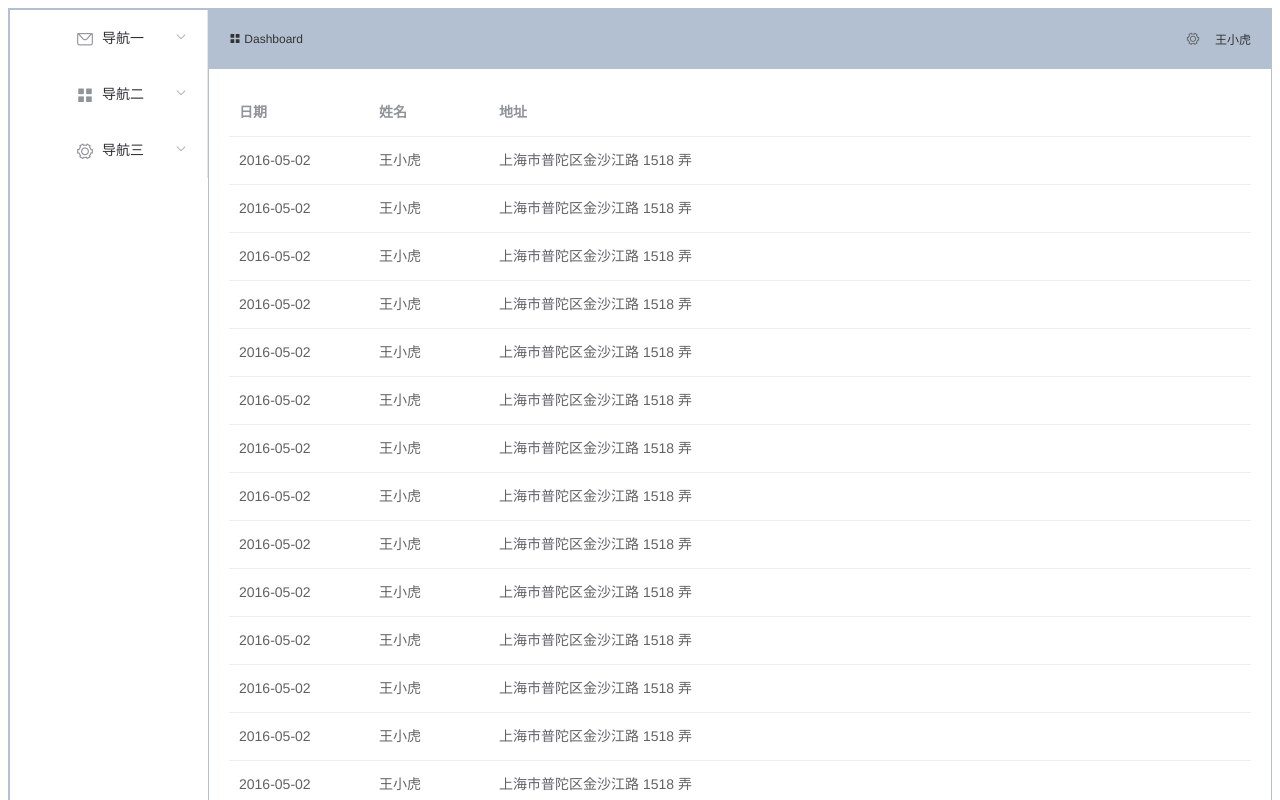
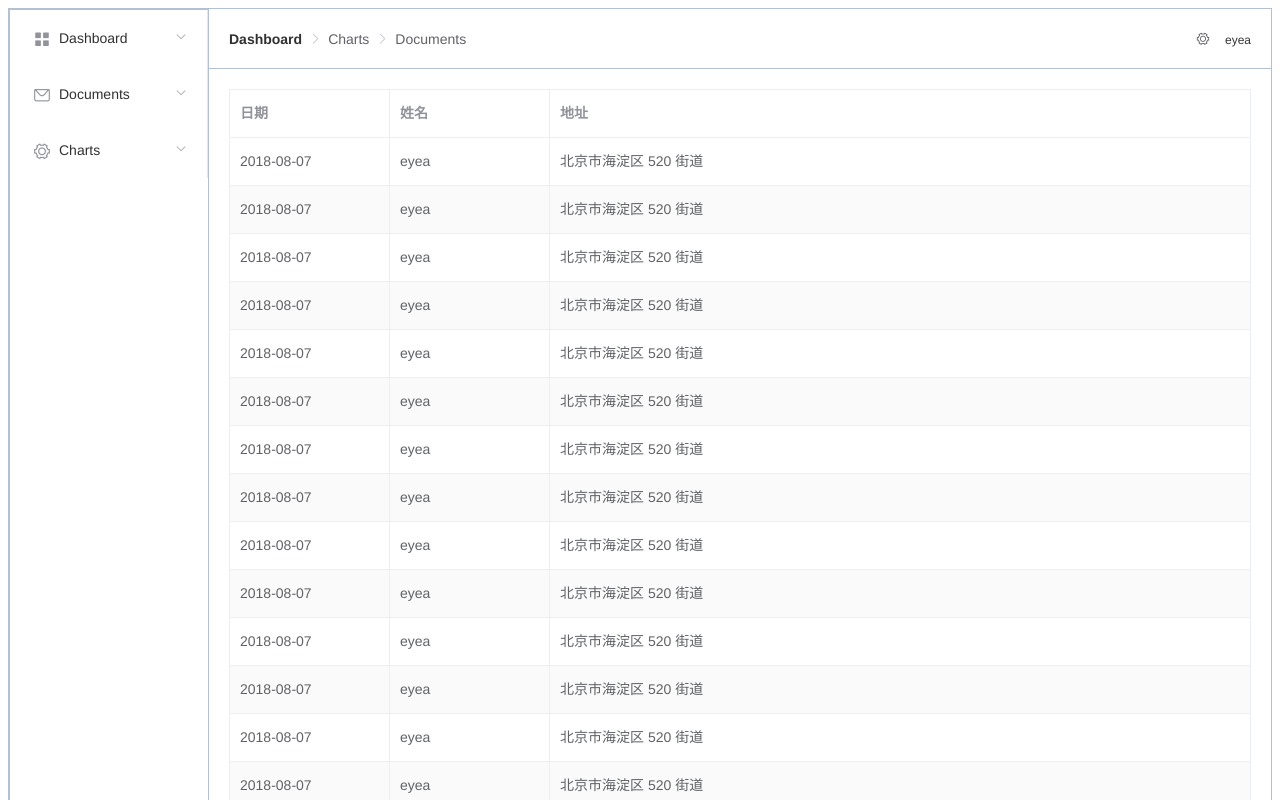
Before and after one commit to sayabc/admin-vue-element, a Vue app: page / in a window 1280 px wide. Shown: the top 800 px of the page. Built offline with nearby package versions, Linux system fonts and the light colour scheme.

Commit message:
添加组件控制器 添加 echarts依赖

```diff
--- a/package.json
+++ b/package.json
@@ -33,6 +33,7 @@
     "copy-webpack-plugin": "^4.0.1",
     "cross-spawn": "^5.0.1",
     "css-loader": "^0.28.0",
+    "echarts": "^4.1.0",
     "element-ui": "^2.4.5",
     "eslint": "^4.15.0",
     "eslint-config-airbnb-base": "^11.3.0",
--- /dev/null
+++ b/src/components/AddressList.vue
@@ -0,0 +1,31 @@
+<template>
+  <el-main style="width: 100%;">
+    <el-table :data="tableData" style="text-align: left;" stripe border>
+      <el-table-column prop="date" label="日期" width="160">
+      </el-table-column>
+      <el-table-column prop="name" label="姓名" width="160">
+      </el-table-column>
+      <el-table-column prop="address" label="地址">
+      </el-table-column>
+    </el-table>
+  </el-main>
+</template>
+
+<script>
+export default {
+  data() {
+    const item = {
+      date: "2018-08-07",
+      name: "eyea",
+      address: "北京市海淀区 520 街道"
+    };
+    return {
+      tableData: Array(20).fill(item),
+    }
+  }
+}
+</script>
+
+<style scoped>
+
+</style>
--- /dev/null
+++ b/src/components/Controller.vue
@@ -0,0 +1,26 @@
+<template>
+  <AddressList v-if="curCompoent === 'AddressList'" />
+</template>
+
+<script>
+import AddressList from './AddressList'
+
+export default {
+  props: ['curCompoent'],
+  data() {
+    return {
+
+    }
+  },
+  components: {
+    AddressList,
+  },
+  mounted() {
+
+  }
+}
+</script>
+
+<style scoped>
+
+</style>
--- a/src/components/HelloWorld.vue
+++ b/src/components/HelloWorld.vue
@@ -4,58 +4,46 @@
       <el-aside :style="{width: asideBigWidth?'200px':'50px'}">
         <!-- <el-menu :default-openeds="['1', '3']"> -->
         <el-menu>
-      <el-submenu index="1">
-        <template slot="title"><i class="el-icon-message"></i>导航一</template>
+          <el-submenu v-for="(item, index) in menuList" :key="index" :index="(index+1).toString()" style="text-align: left;">
+            <template slot="title"><i :class="'el-icon-'+item.iconClass"></i>{{item.title}}</template>
+            <el-menu-item-group v-if="item.hasChildren">
+              <el-menu-item v-for="(it,ind) in item.children" :key="it.name+ind" :index="index+'-'+ind">{{it.name}}</el-menu-item>
+            </el-menu-item-group>
+          </el-submenu>
+          <!-- <el-submenu index="1">
+            <template slot="title"><i class="el-icon-message"></i>Dashboard</template>
             <el-menu-item-group>
-          <template slot="title">分组一</template>
-          <el-menu-item index="1-1">选项1</el-menu-item>
-          <el-menu-item index="1-2">选项2</el-menu-item>
+              <el-menu-item index="1-1">Dashboard1</el-menu-item>
+              <el-menu-item index="1-2">Dashboard2</el-menu-item>
             </el-menu-item-group>
-        <el-menu-item-group title="分组2">
-          <el-menu-item index="1-3">选项3</el-menu-item>
-        </el-menu-item-group>
-        <el-submenu index="1-4">
-          <template slot="title">选项4</template>
-          <el-menu-item index="1-4-1">选项4-1</el-menu-item>
-        </el-submenu>
           </el-submenu>
           <el-submenu index="2">
-        <template slot="title"><i class="el-icon-menu"></i>导航二</template>
+            <template slot="title"><i class="el-icon-menu"></i>Charts</template>
             <el-menu-item-group>
-          <template slot="title">分组一</template>
-          <el-menu-item index="2-1">选项1</el-menu-item>
-          <el-menu-item index="2-2">选项2</el-menu-item>
+              <el-menu-item index="2-1">Charts1</el-menu-item>
+              <el-menu-item index="2-2">Charts2</el-menu-item>
             </el-menu-item-group>
-        <el-menu-item-group title="分组2">
-          <el-menu-item index="2-3">选项3</el-menu-item>
-        </el-menu-item-group>
-        <el-submenu index="2-4">
-          <template slot="title">选项4</template>
-          <el-menu-item index="2-4-1">选项4-1</el-menu-item>
-        </el-submenu>
           </el-submenu>
           <el-submenu index="3">
-        <template slot="title"><i class="el-icon-setting"></i>导航三</template>
+            <template slot="title"><i class="el-icon-setting"></i>Documents</template>
             <el-menu-item-group>
-          <template slot="title">分组一</template>
-          <el-menu-item index="3-1">选项1</el-menu-item>
-          <el-menu-item index="3-2">选项2</el-menu-item>
+              <el-menu-item index="3-1">Documents1</el-menu-item>
+              <el-menu-item index="3-2">Documents2</el-menu-item>
             </el-menu-item-group>
-        <el-menu-item-group title="分组2">
-          <el-menu-item index="3-3">选项3</el-menu-item>
-        </el-menu-item-group>
-        <el-submenu index="3-4">
-          <template slot="title">选项4</template>
-          <el-menu-item index="3-4-1">选项4-1</el-menu-item>
-        </el-submenu>
-      </el-submenu>
+          </el-submenu> -->
         </el-menu>
       </el-aside>
 
       <el-container>
         <el-header style="font-size: 12px; overflow: hidden;">
           <div style="float: left;">
-        <span @click="handleSide"><i class="el-icon-menu" style="cursor: pointer;"></i> Dashboard</span>
+            <!-- <div @click="handleSide"><i class="el-icon-menu" style="cursor: pointer;"></i> Dashboard -->
+              <el-breadcrumb separator-class="el-icon-arrow-right">
+                <el-breadcrumb-item :to="{ path: '/' }">Dashboard</el-breadcrumb-item>
+                <el-breadcrumb-item>Charts</el-breadcrumb-item>
+                <el-breadcrumb-item>Documents</el-breadcrumb-item>
+              </el-breadcrumb>
+            <!-- </div> -->
           </div>
           <div style="float: right;">
             <el-dropdown>
@@ -65,61 +53,109 @@
                 <el-dropdown-item>Log Out</el-dropdown-item>
               </el-dropdown-menu>
             </el-dropdown>
-        <span>王小虎</span>
+            <span>eyea</span>
           </div>
         </el-header>
 
-    <el-main>
-      <el-table :data="tableData">
-        <el-table-column prop="date" label="日期" width="140">
+        <!-- <el-main style="width: 100%;">
+          <el-table :data="tableData" style="text-align: left;" stripe border>
+            <el-table-column prop="date" label="日期" width="160">
             </el-table-column>
-        <el-table-column prop="name" label="姓名" width="120">
+            <el-table-column prop="name" label="姓名" width="160">
             </el-table-column>
             <el-table-column prop="address" label="地址">
             </el-table-column>
           </el-table>
-    </el-main>
+        </el-main> -->
+        <!-- main主体部分 -->
+
+        <Controller
+          :curCompoent='curCompoent'
+        />
+
       </el-container>
     </el-container>
   </div>
 </template>
 
 <script>
+import echarts from 'echarts';
+import Controller from './Controller'
+
 export default {
   data() {
-      const item = {
-        date: '2016-05-02',
-        name: '王小虎',
-        address: '上海市普陀区金沙江路 1518 弄'
+    const menuList = [{
+      title: 'Dashboard',
+      iconClass: 'menu',
+      hasChildren: false,
+      children: [{
+        name: '',
+        link: ''
+      }]
+    }, {
+      title: 'Documents',
+      iconClass: 'message',
+      hasChildren: true,
+      children: [{
+        name: 'Documents1',
+        link: ''
+      }, {
+        name: 'Documents2',
+        link: ''
+      }]
+    }, {
+      title: 'Charts',
+      iconClass: 'setting',
+      hasChildren: true,
+      children: [{
+        name: 'Charts1',
+        link: ''
+      }, {
+        name: 'Charts2',
+        link: ''
+      }]
+    }]
+    return {
+      asideBigWidth: true,
+      menuList,
+      curCompoent: 'AddressList', // 当前组件
     };
-      return {
-        tableData: Array(20).fill(item),
-        asideBigWidth: true
-      }
+  },
+  components: {
+    Controller,
   },
   methods: {
     handleSide() {
-        console.log('asideBigWidth', this.asideBigWidth)
-        this.asideBigWidth = !this.asideBigWidth
+      this.asideBigWidth = !this.asideBigWidth;
     }
+  },
+  mounted() {
+    console.log('echa', echarts)
   }
-}
+};
 </script>
 
 <!-- Add "scoped" attribute to limit CSS to this component only -->
 <style scoped>
 .allContainer {
-      border: 1px solid  #B3C0D1;
+  border: 1px solid #b3c0d1;
+  box-sizing: border-box;
+  height: 100vh;
+}
+.el-container {
+  height: 100%;
 }
 .el-header {
-    background-color: #B3C0D1;
+  /* background-color: #b3c0d1; */
   color: #333;
   line-height: 60px;
+  border-bottom: 1px solid #b3c0d1;
 }
-
+.el-breadcrumb {
+  line-height: inherit;
+}
 .el-aside {
   color: #333;
-    border: 1px solid  #B3C0D1;
-    /* background-color: #314155; */
+  border: 1px solid #b3c0d1;
 }
 </style>
```
Lines whose indentation alone changed are shown as unchanged.
